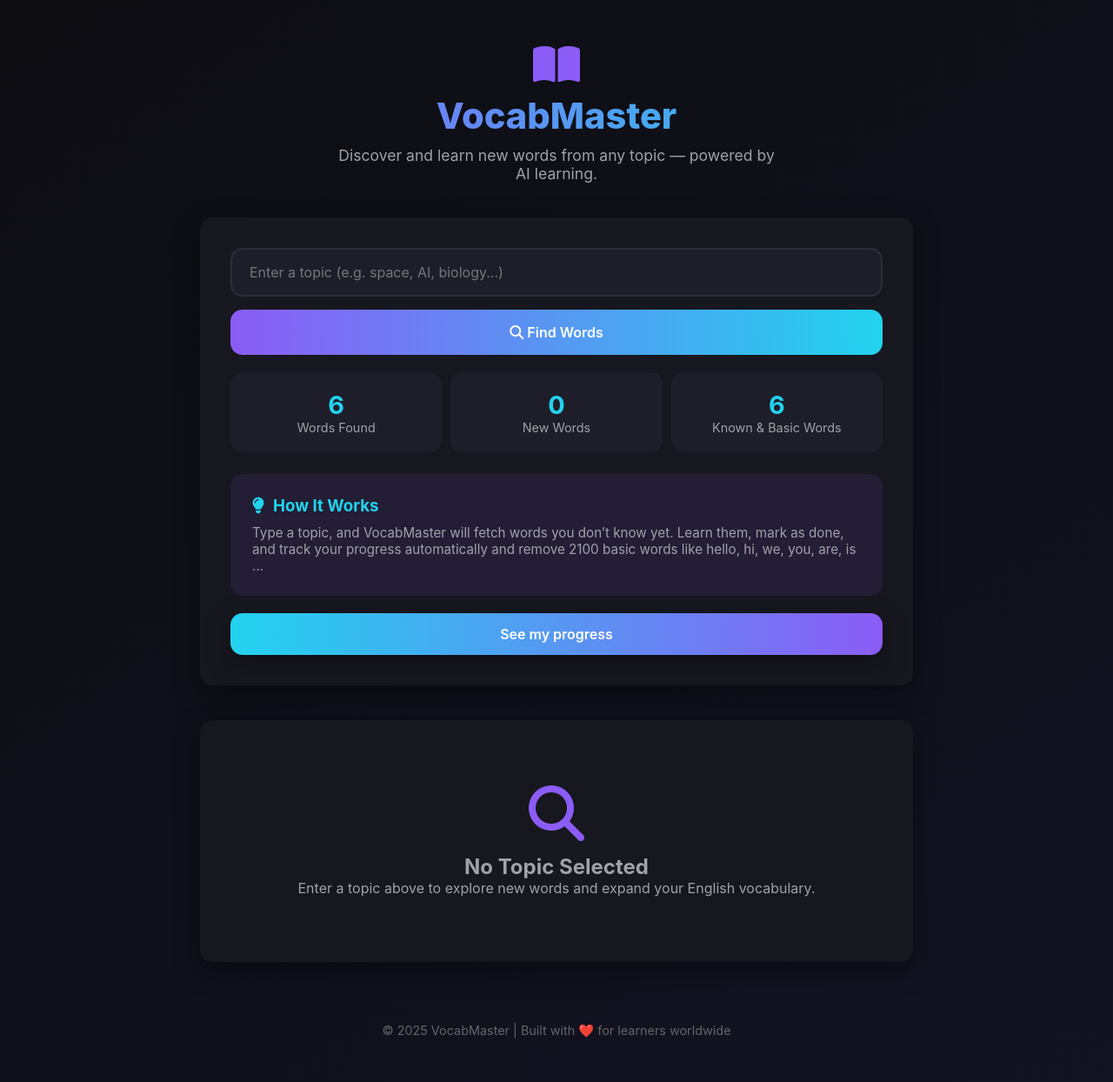
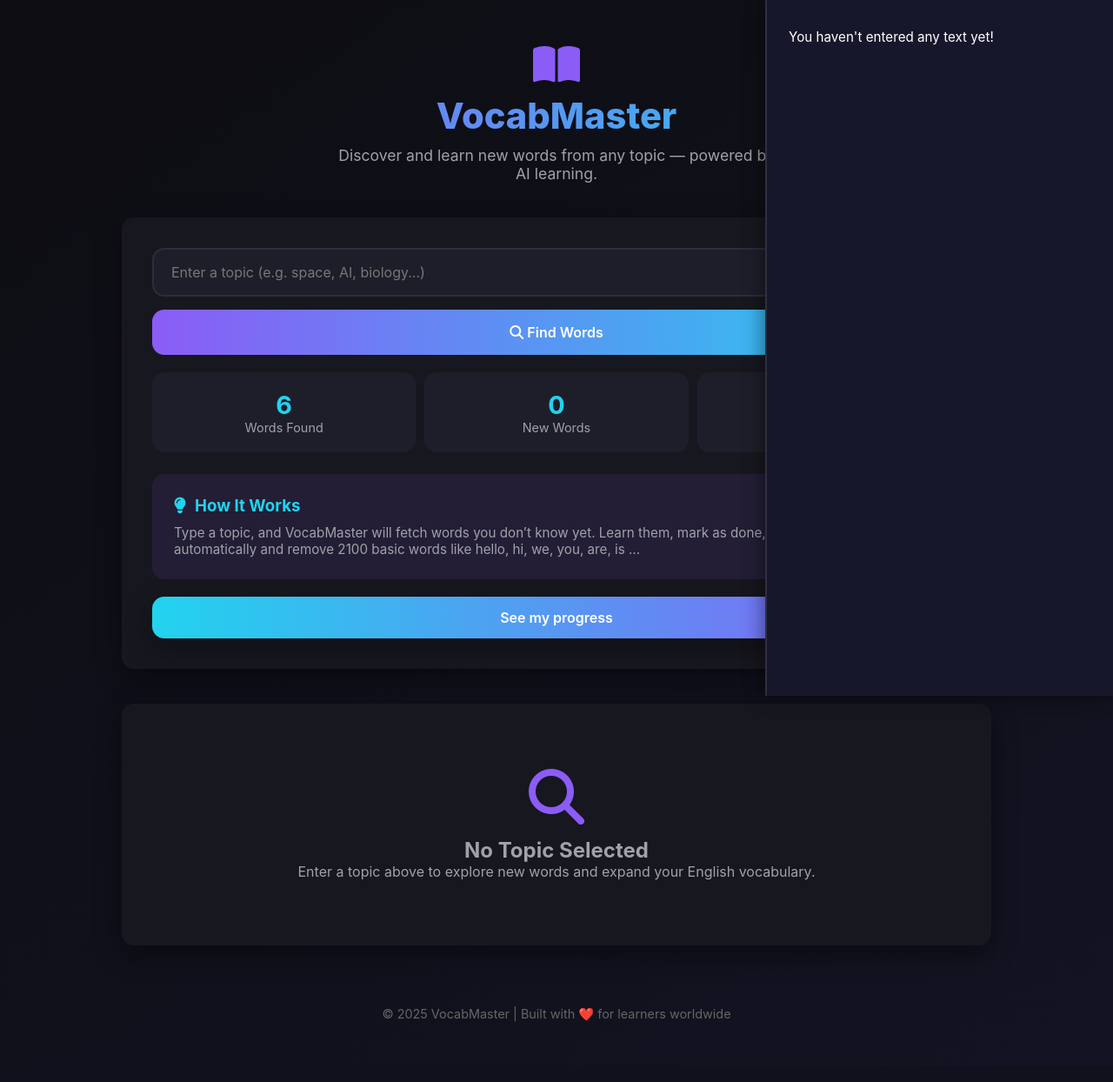
Before and after one commit to BlueGuy5555/VocabMaster, a Flask app: page / in a window 1280 px wide. Shown: the whole page at 87% size. After the commit the page ends 1175 px from the top, so only its background shows below. Run offline with Flask 3, Linux system fonts and the light colour scheme.

Commit message:
Update app.html

```diff
--- a/templates/app.html
+++ b/templates/app.html
@@ -40,7 +40,7 @@
 
     .container {
       width: 100%;
-      max-width: 820px;
+      max-width: 1000px;
       display: flex;
       flex-direction: column;
       gap: 40px;
@@ -300,6 +300,45 @@
         grid-template-columns: repeat(2, 1fr);
       }
     }
+
+    .lorem-text {
+      position: fixed;
+      right: 0;
+      top: 0;
+      height: 100vh;
+      width: 400px;
+      background: #17172b;
+      color: #fff;
+      overflow-y: auto;
+      padding: 30px 25px;
+      box-shadow: -4px 0 20px rgba(0, 0, 0, 0.4);
+      font-size: 0.95rem;
+      line-height: 1.7;
+      text-align: justify;
+      border-left: 2px solid rgba(255, 255, 255, 0.1);
+      scrollbar-width: thin;
+      scrollbar-color: #8b5cf6 #1e1e2a;
+      z-index: 1000;
+      transition: all 0.4s ease;
+    }
+
+    /* Custom scrollbar for Chrome/Edge/Safari */
+    .lorem-text::-webkit-scrollbar {
+      width: 8px;
+    }
+
+    .lorem-text::-webkit-scrollbar-track {
+      background: #1e1e2a;
+    }
+
+    .lorem-text::-webkit-scrollbar-thumb {
+      background: linear-gradient(180deg, #8b5cf6, #22d3ee);
+      border-radius: 10px;
+    }
+
+    .lorem-text::-webkit-scrollbar-thumb:hover {
+      background: linear-gradient(180deg, #6d28d9, #0ea5e9);
+    }
   </style>
 </head>
 
@@ -350,6 +389,7 @@
         <div class="word-card">
           <h2>{{ topic[x] }}</h2>
           <form action="/add" method="post">
+            <input type="hidden" name="words" value="{{ full_topic }}" id="">
             <button type="submit" name="add" value="{{ topic[x] }}">Done Learning</button>
           </form>
           <button class="copy-btn" onclick="copyWord('{{ topic[x] }}')">Copy</button>
@@ -369,6 +409,19 @@
       <p>© 2025 VocabMaster | Built with ❤️ for learners worldwide</p>
     </div>
   </div>
+  <div class="lorem-text">
+    <p>
+      {% for word in full_topic %}
+      {% if word.strip("[]{}()\\/@#$%^&*(-_=+1234567890.?!,\"").lower() in topic %}
+      <span style="background-color: yellow; color: black;">{{ word }}</span>
+      {% else %}
+      <span>{{ word }}</span>
+      {% endif %}
+      {% endfor %}
+
+    </p>
+  </div>
+
 
   <script>
     function copyWord(word) {
```
